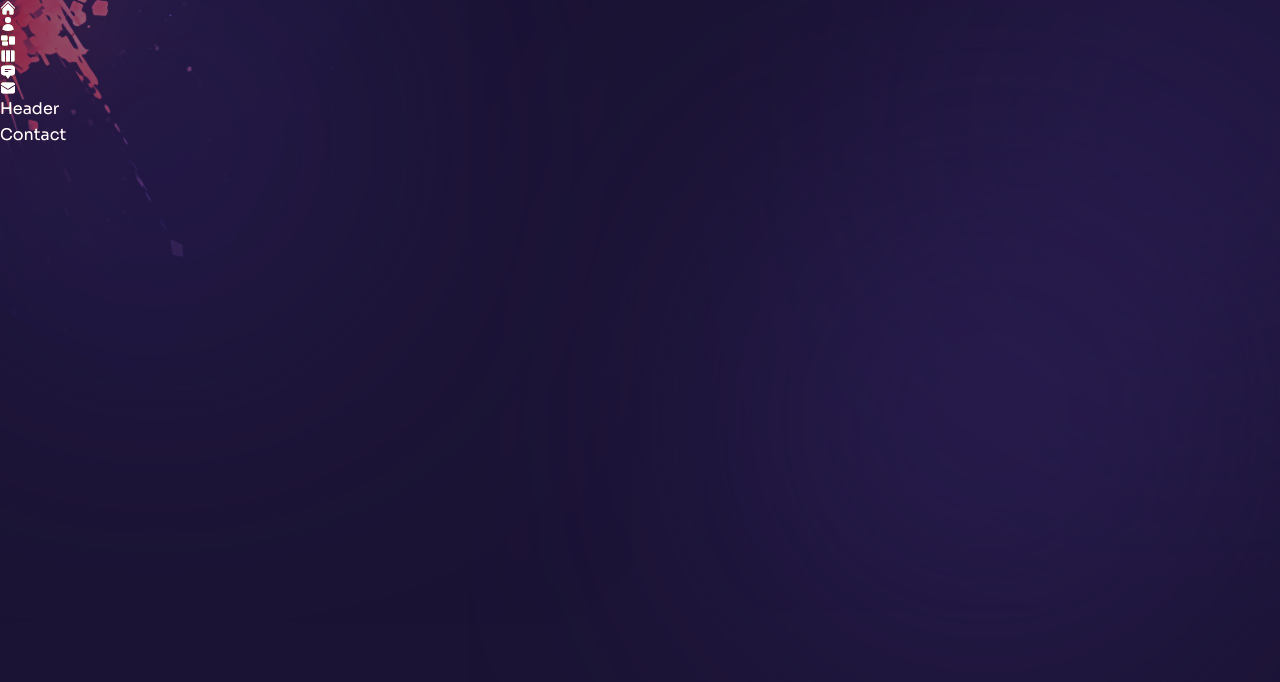
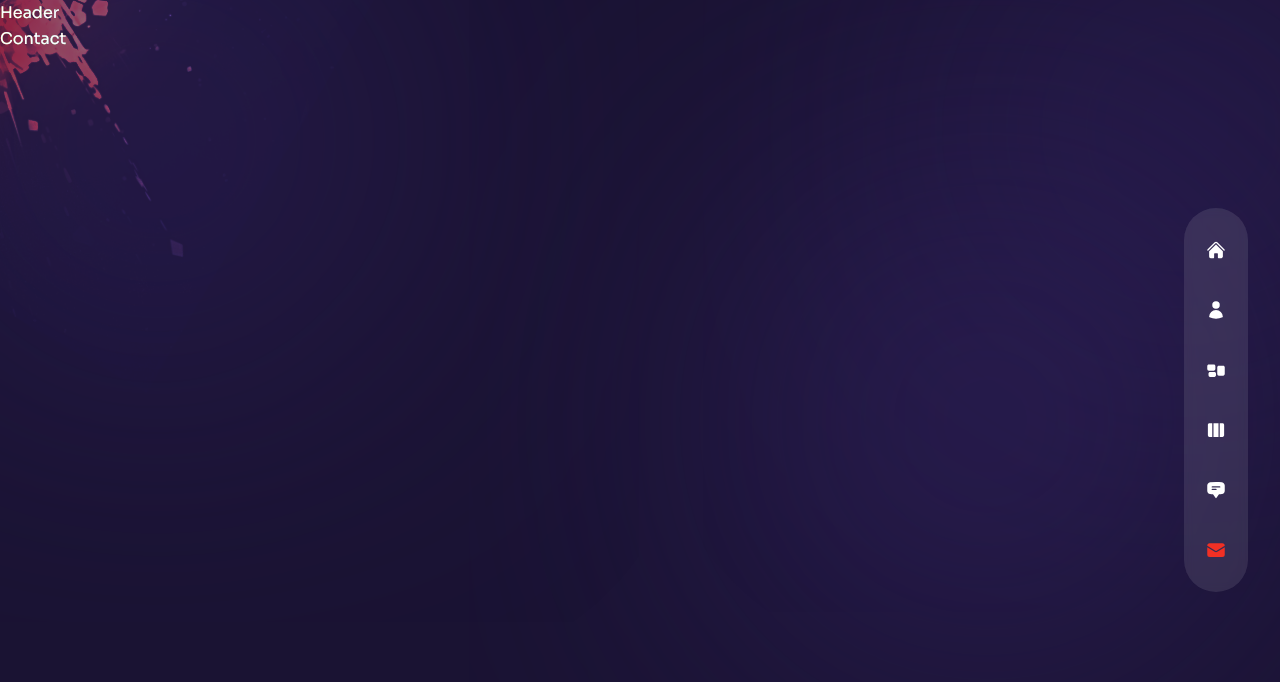
Before and after one commit to mahesha-piyumantha/NextJs-Portfolio, a Next.js app: page /contact in a window 1280 px wide. Shown: the top 682 px of the page. Built offline with nearby package versions, Linux system fonts and the light colour scheme.

Commit message:
Update Nav.js
Nav Bar created

```diff
--- a/components/Nav.js
+++ b/components/Nav.js
@@ -7,6 +7,9 @@
   HiChatBubbleBottomCenterText,
   HiEnvelope,
 } from 'react-icons/hi2';
+
+import Link from 'next/link';  //next link
+import { useRouter } from 'next/router';   //next router
 
 // nav data
 export const navData = [
@@ -18,21 +21,41 @@
   { name: 'contact', path: '/contact', icon: <HiEnvelope /> },
 ];
 
-//next link
+const Nav = () => {
+  const router = useRouter();
+  const pathName = router.pathname;
+  return (
+    <nav className='flex flex-col items-center xl:justify-center
+     gap-y-4 fixed h-max bottom-0 mt-auto xl:right-8 z-50 top-0 w-full
+     xl:w-16 xl:max-w-md xl:h-screen'>
 
-import Link from 'next/link';
+      <div className='flex w-full xl:flex-col items-center
+      justify-between xl:justify-center gap-y-10 px-4
+       md:px-40 xl:px-0 h-2 xl:h-max py-8 bg-white/10 backdrop-blur-sm
+       text-3xl xl:text-xl xl:rounded-full'>
 
-//next router
+        {navData.map((link, index) => {
+          return <Link className={`${link.path === pathName && 'text-accent transition-all duration-300'}
+          relative flex items-center group hover:text-accent`} href={link.path} key={index}>
 
-import { useRouter } from 'next/router';
+            {/* group is adding to perform a hover effect in tailwind css */}
 
+            {/* tooltip */}
 
-const Nav = () => {
-  return (
-    <nav>
-      <div>
-        {navData.map((link, index) => {
-          return <Link href={link.path}>{link.icon}</Link>
+            <div className='absolute pr-14 right-0 hidden xl:group-hover:flex'>
+              <div className='bg-white relative flex text-primary items-center
+              p-[6px] rounded-[3px]'>
+                <div className='text-[12px] leading-none font-semibold capitalize'>{link.name}</div>
+
+                {/* triangle */}
+
+                <div className='border-solid border-l-white border-l-8 border-y-transparent
+               border-y-[6px] border-r-0 absolute -right-2'> </div>
+              </div>
+            </div>
+
+            <div> {link.icon}</div>
+          </Link>
         })}
       </div>
     </nav>
```
